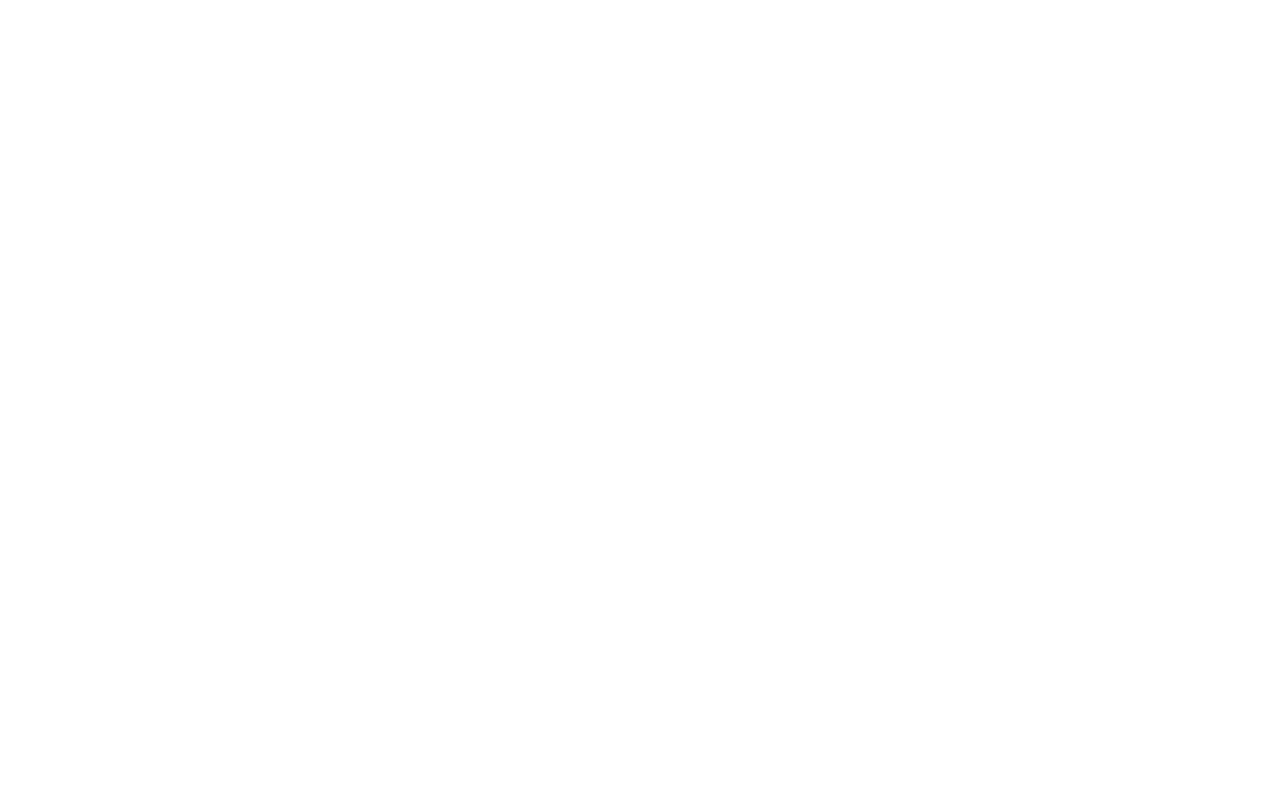
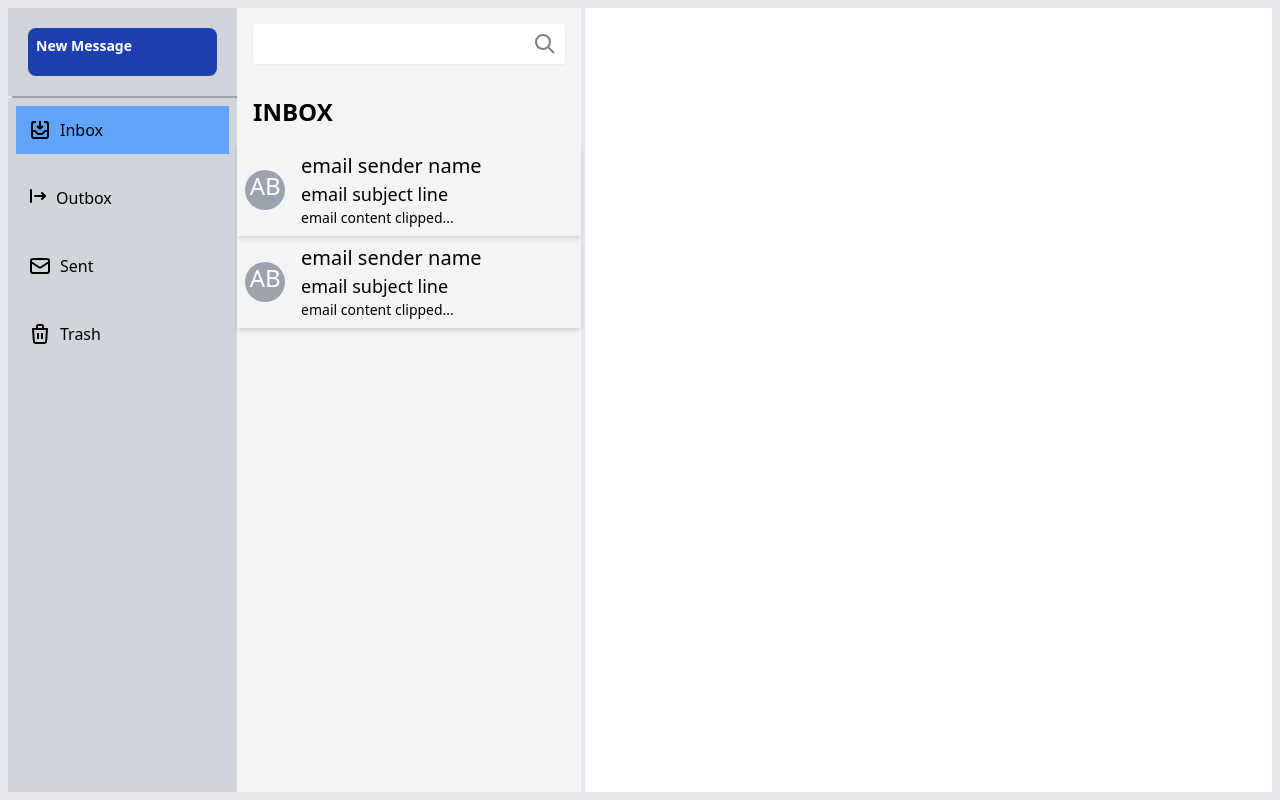
Before and after one commit to mayur-ravindram/react-email-client, a React (Create React App) app: page /inbox in a window 1280 px wide. Built offline with nearby package versions, Linux system fonts and the light colour scheme.

Commit message:
Basic routing done ✔

```diff
--- a/src/App.js
+++ b/src/App.js
@@ -8,7 +8,7 @@
   return (
     <div className="App">
       <Switch>
-        <Route exact path="/">
+        <Route path="/">
           <Main />
         </Route>
       </Switch>
--- a/src/component/MailList.js
+++ b/src/component/MailList.js
@@ -1,38 +1,22 @@
 import React from "react";
+import { Link, useRouteMatch } from "react-router-dom";
 
-export const MailList = () => (
+export const MailList = () => {
+  let { path, url } = useRouteMatch();
+  return (
     <>
-    <div className="flex flex-col bg-gray-100 rounded-xl p-2">
-      {/* this is input box + search flex */}
-      <div className="flex p-2 m-2 bg-white rounded-sm shadow-sm">
-        <input type="search" className="w-full h-auto outline-none" />
-        <span>
-          <svg
-            xmlns="http://www.w3.org/2000/svg"
-            className="h-6 w-6"
-            fill="none"
-            viewBox="0 0 24 24"
-            stroke="gray"
-          >
-            <path
-              strokeLinejoin="round"
-              strokeWidth="2"
-              d="M21 21l-6-6m2-5a7 7 0 11-14 0 7 7 0 0114 0z"
-            />
-          </svg>
-        </span>
-      </div>
-    </div>
-
       <div className="m-4">
-      <h1 className="text-2xl font-bold uppercase">Inbox</h1>
+        <h1 className="text-2xl font-bold uppercase">{path.substring(1)}</h1>
       </div>
       {/* this is list of mails */}
       <div className="flex flex-col justify-start">
+        <Link to={`${url}/1`}>
           <div className="flex shadow-md">
             <div className="m-2 flex flex-col justify-around">
               {/* <img src="" alt="email sender avatar" /> */}
-          <div className="h-10 w-10 rounded-full bg-gray-400 flex justify-center text-2xl text-white">AB</div>
+              <div className="h-10 w-10 rounded-full bg-gray-400 flex justify-center text-2xl text-white">
+                AB
+              </div>
             </div>
             <div className="m-2">
               <h1 className="text-xl">email sender name</h1>
@@ -40,10 +24,14 @@
               <h3 className="text-sm">email content clipped...</h3>
             </div>
           </div>
+        </Link>
+        <Link to={`${url}/2`}>
           <div className="flex shadow-md">
             <div className="m-2 flex flex-col justify-around">
               {/* <img src="" alt="email sender avatar" /> */}
-          <div className="h-10 w-10 rounded-full bg-gray-400 flex justify-center text-2xl text-white">AB</div>
+              <div className="h-10 w-10 rounded-full bg-gray-400 flex justify-center text-2xl text-white">
+                AB
+              </div>
             </div>
             <div className="m-2">
               <h1 className="text-xl">email sender name</h1>
@@ -51,8 +39,10 @@
               <h3 className="text-sm">email content clipped...</h3>
             </div>
           </div>
+        </Link>
       </div>
     </>
   );
+}
 
 export default MailList;
--- a/src/component/MailPreviewComponent.js
+++ b/src/component/MailPreviewComponent.js
@@ -1,6 +1,8 @@
 import React from "react";
+import { useParams } from "react-router-dom";
 
 export const MailPreviewComponent = () => {
+  let { id } = useParams();
   return (
     <>
       <div className="m-3">
@@ -8,6 +10,7 @@
           <h1>
             Sender_name <b>To</b> Me
           </h1>
+          <h3>ID: {id}</h3>
           {/* mail actions options */}
           <div className="mt-10">
             <ul className="flex flex-row space-x-5 justify-end">
--- a/src/component/Main.js
+++ b/src/component/Main.js
@@ -1,5 +1,5 @@
 import React from "react";
-import { Link } from "react-router-dom";
+import { Link, Route, Switch } from "react-router-dom";
 import MailActionsMenu from "./MailActionsMenu";
 import MailList from "./MailList";
 import { MailPreviewComponent } from "./MailPreviewComponent";
@@ -28,14 +28,61 @@
           </div>
         </div>
         <div className="bg-gray-100 w-1/2 flex flex-col">
-          <MailList className="flex flex-col" />
+          <div className="flex flex-col bg-gray-100 rounded-xl p-2">
+            {/* this is input box + search flex */}
+            <div className="flex p-2 m-2 bg-white rounded-sm shadow-sm">
+              <input type="search" className="w-full h-auto outline-none" />
+              <span>
+                <svg
+                  xmlns="http://www.w3.org/2000/svg"
+                  className="h-6 w-6"
+                  fill="none"
+                  viewBox="0 0 24 24"
+                  stroke="gray"
+                >
+                  <path
+                    strokeLinejoin="round"
+                    strokeWidth="2"
+                    d="M21 21l-6-6m2-5a7 7 0 11-14 0 7 7 0 0114 0z"
+                  />
+                </svg>
+              </span>
+            </div>
+          </div>
+          <Switch>
+            <Route path="/inbox">
+              <MailList className="flex flex-col" />
+            </Route>
+            <Route path="/outbox">
+              <MailList className="flex flex-col" />
+            </Route>
+            <Route path="/sent">
+              <MailList className="flex flex-col" />
+            </Route>
+            <Route path="/trash">
+              <MailList className="flex flex-col" />
+            </Route>
+          </Switch>
         </div>
         <div>
           <div className="w-1"></div>
         </div>
         {/* this is mail preview section */}
         <div className="bg-white w-full flex flex-col">
-          <MailPreviewComponent />
+          <Switch>
+            <Route path="/inbox/:id">
+              <MailPreviewComponent />
+            </Route>
+            <Route path="/outbox/:id">
+              <MailPreviewComponent />
+            </Route>
+            <Route path="/sent/:id">
+              <MailPreviewComponent />
+            </Route>
+            <Route path="/trash/:id">
+              <MailPreviewComponent />
+            </Route>
+          </Switch>
         </div>
       </div>
     </div>
```
Lines whose indentation alone changed are shown as unchanged.
